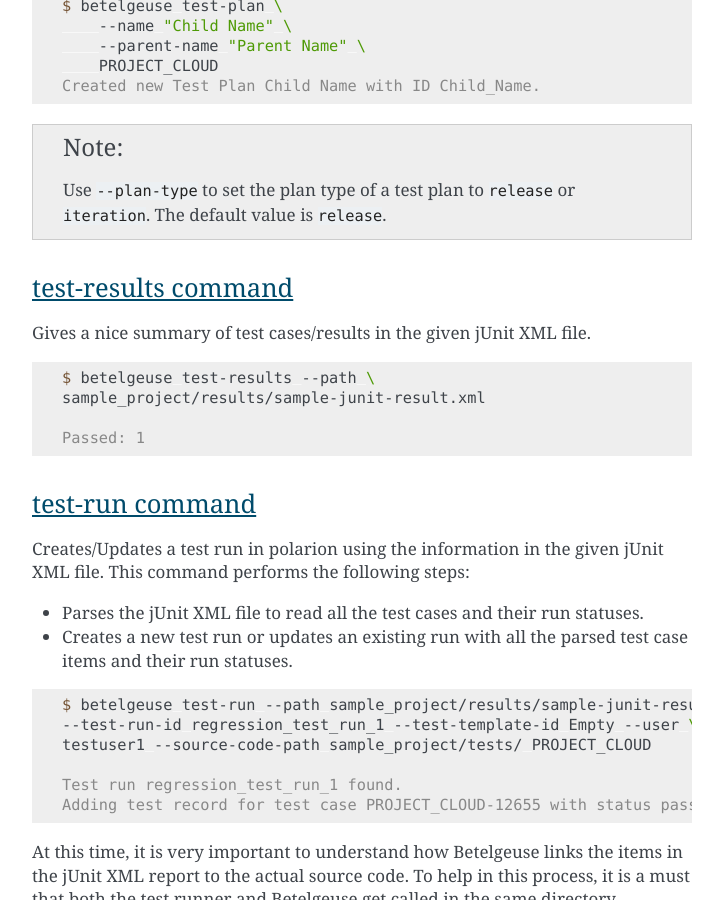
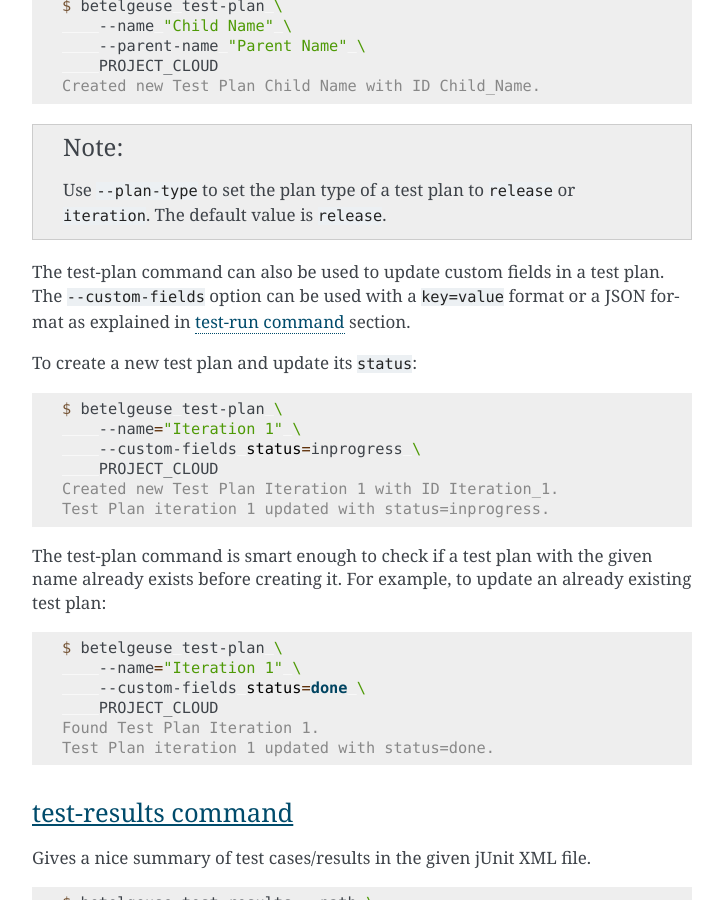
Before and after one commit to SatelliteQE/betelgeuse, a Sphinx documentation site: the page built from docs/index.rst, in a window 1280 px wide and 900 px high, scrolled down 5475 px. Shown: the whole window, without its empty margins (388-1111 px from the left). Built offline with Sphinx 7.4.7, drawn with Linux system fonts in a browser that asks for light colours.

Commit message:
Added documentation for test-plan custom fields support
Closes #72

```diff
--- a/docs/index.rst
+++ b/docs/index.rst
@@ -248,6 +248,33 @@
     Use ``--plan-type`` to set the plan type of a test plan to ``release`` or
     ``iteration``. The default value is ``release``.
 
+The test-plan command can also be used to update custom fields in a test plan.
+The ``--custom-fields`` option can be used with a ``key=value`` format or a JSON
+format as explained in `test-run command`_ section.
+
+To create a new test plan and update its ``status``:
+
+.. code-block:: console
+
+    $ betelgeuse test-plan \
+        --name="Iteration 1" \
+        --custom-fields status=inprogress \
+        PROJECT_CLOUD
+    Created new Test Plan Iteration 1 with ID Iteration_1.
+    Test Plan iteration 1 updated with status=inprogress.
+
+The test-plan command is smart enough to check if a test plan with the given
+name already exists before creating it.  For example, to update an already
+existing test plan:
+
+.. code-block:: console
+
+    $ betelgeuse test-plan \
+        --name="Iteration 1" \
+        --custom-fields status=done \
+        PROJECT_CLOUD
+    Found Test Plan Iteration 1.
+    Test Plan iteration 1 updated with status=done.
 
 test-results command
 ++++++++++++++++++++
```
